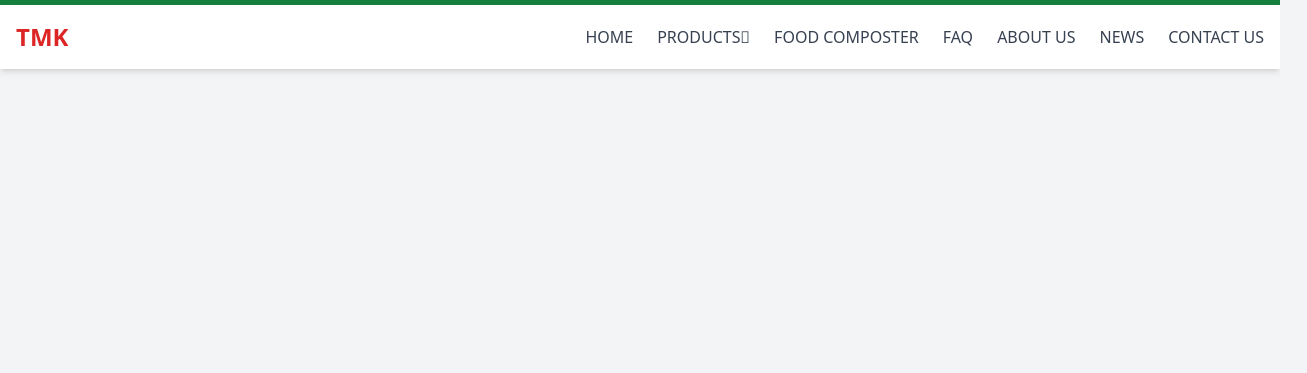
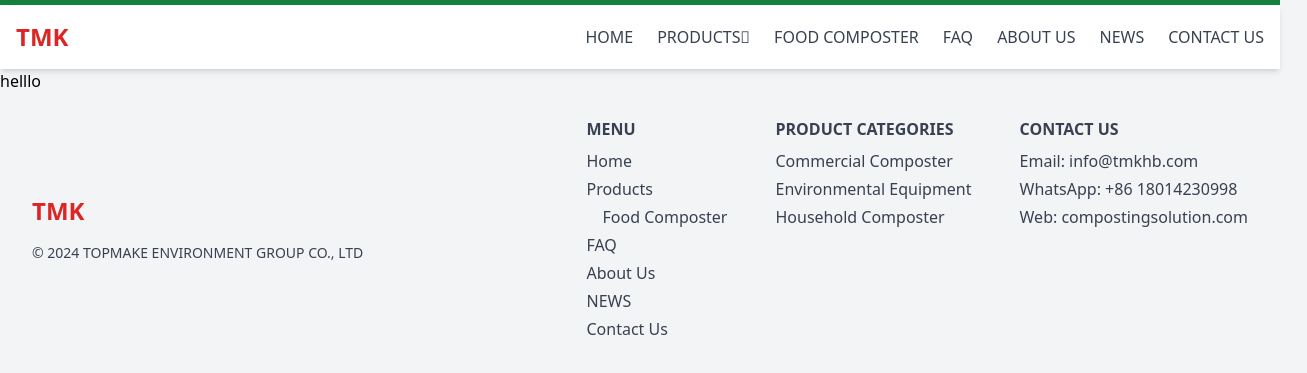
Before and after one commit to technogenixsolutions/TMK, a plain HTML site: page index.html in a window 1280 px wide. Shown: the part 35-408 px from the top of the page, 1307 px wide, since content can reach past the window. Drawn offline with nearby package versions, Linux system fonts and the light colour scheme.

Commit message:
added done

```diff
--- a/index.html
+++ b/index.html
@@ -5,6 +5,10 @@
     <meta name="viewport" content="width=device-width, initial-scale=1.0" />
     <title>Responsive Navbar</title>
     <script src="https://cdn.tailwindcss.com"></script>
+    <link
+      href="https://cdn.jsdelivr.net/npm/tailwindcss@2.2.19/dist/tailwind.min.css"
+      rel="stylesheet" />
+
     <link
       rel="stylesheet"
       href="https://cdnjs.cloudflare.com/ajax/libs/font-awesome/4.7.0/css/font-awesome.min.css" />
@@ -38,11 +42,11 @@
       <div class="flex items-center space-x-4">
         <!-- Social media icons -->
         <a href="" target="_blank" class="text-white"
-          ><i class="fab fa-facebook"></i
+          ><i class="fa-brands fa-facebook"></i
         ></a>
         <a href="" target="_blank" class="text-white"
-          ><i class="fab fa-instagram"></i
-        ></a>
+          ><i class="fa-brands fa-instagram"></i>
+        </a>
         <a href="" target="_blank" class="text-white"
           ><i class="fab fa-tiktok"></i
         ></a>
@@ -67,8 +71,8 @@
 
     <!-- Main navbar -->
     <nav class="bg-white shadow-md">
-      <div class="container mx-auto flex justify-between items-center p-4">
-        <div class="text-red-600 text-2xl font-bold">
+      <div class="container flex justify-between items-center p-4">
+        <div class="text-red-600 text-2xl font-bold text-center">
           <a href="#">TMK</a>
         </div>
         <div class="hidden md:flex items-center space-x-6">
@@ -80,7 +84,7 @@
               PRODUCTS <i class="fa-solid fa-arrow-down"></i>
             </a>
             <div
-              class="absolute left-0 mt-2 w-48 bg-white border border-gray-200 shadow-lg opacity-0 group-hover:opacity-100 transition-opacity">
+              class="absolute flex left-0 mt-2 w-[650px] bg-white border border-gray-200 shadow-lg opacity-0 group-hover:opacity-100 transition-opacity">
               <a
                 href="#"
                 class="block px-4 py-2 text-gray-700 hover:bg-gray-100"
@@ -164,15 +168,88 @@
         </div>
       </div>
     </nav>
+    <div>helllo</div>
+    <!-- footer
+     -->
 
+    <footer class="bg-gray-100 text-gray-700 py-6">
+      <div class="container mx-auto px-4 lg:px-8">
+        <div
+          class="flex flex-col lg:flex-row justify-between items-start lg:items-center space-y-6 lg:space-y-0 lg:space-x-12">
+          <div class="flex flex-col items-start">
+            <h1 class="text-red-600 text-2xl font-bold mb-4">TMK</h1>
+            <p class="text-sm">
+              &copy; 2024 TOPMAKE ENVIRONMENT GROUP CO., LTD
+            </p>
+          </div>
+          <div
+            class="flex flex-col lg:flex-row space-y-6 lg:space-y-0 lg:space-x-12 w-full lg:w-auto">
+            <div>
+              <h2 class="font-bold mb-2">MENU</h2>
+              <ul class="space-y-1">
+                <li><a href="#" class="hover:underline">Home</a></li>
+                <li><a href="#" class="hover:underline">Products</a></li>
+                <li>
+                  <a href="#" class="hover:underline ml-4">Food Composter</a>
+                </li>
+                <li><a href="#" class="hover:underline">FAQ</a></li>
+                <li><a href="#" class="hover:underline">About Us</a></li>
+                <li><a href="#" class="hover:underline">NEWS</a></li>
+                <li><a href="#" class="hover:underline">Contact Us</a></li>
+              </ul>
+            </div>
+            <div>
+              <h2 class="font-bold mb-2">PRODUCT CATEGORIES</h2>
+              <ul class="space-y-1">
+                <li>
+                  <a href="#" class="hover:underline">Commercial Composter</a>
+                </li>
+                <li>
+                  <a href="#" class="hover:underline"
+                    >Environmental Equipment</a
+                  >
+                </li>
+                <li>
+                  <a href="#" class="hover:underline">Household Composter</a>
+                </li>
+              </ul>
+            </div>
+            <div>
+              <h2 class="font-bold mb-2">CONTACT US</h2>
+              <ul class="space-y-1">
+                <li>
+                  Email:
+                  <a href="mailto:info@tmkhb.com" class="hover:underline"
+                    >info@tmkhb.com</a
+                  >
+                </li>
+                <li>
+                  WhatsApp:
+                  <a href="tel:+8618014230998" class="hover:underline"
+                    >+86 18014230998</a
+                  >
+                </li>
+                <li>
+                  Web:
+                  <a
+                    href="https://compostingsolution.com"
+                    class="hover:underline"
+                    >compostingsolution.com</a
+                  >
+                </li>
+              </ul>
+            </div>
+          </div>
+        </div>
+      </div>
+    </footer>
     <script>
-      const mobileMenuButton = document.getElementById("mobile-menu-button");
-      const mobileMenu = document.getElementById("mobile-menu");
-
-      mobileMenuButton.addEventListener("click", () => {
-        mobileMenu.classList.toggle("hidden-menu");
-        mobileMenu.classList.toggle("shown-menu");
-      });
+      document
+        .getElementById("mobile-menu-button")
+        .addEventListener("click", function () {
+          var menu = document.getElementById("mobile-menu");
+          menu.classList.toggle("hidden-menu");
+        });
     </script>
   </body>
 </html>
```
